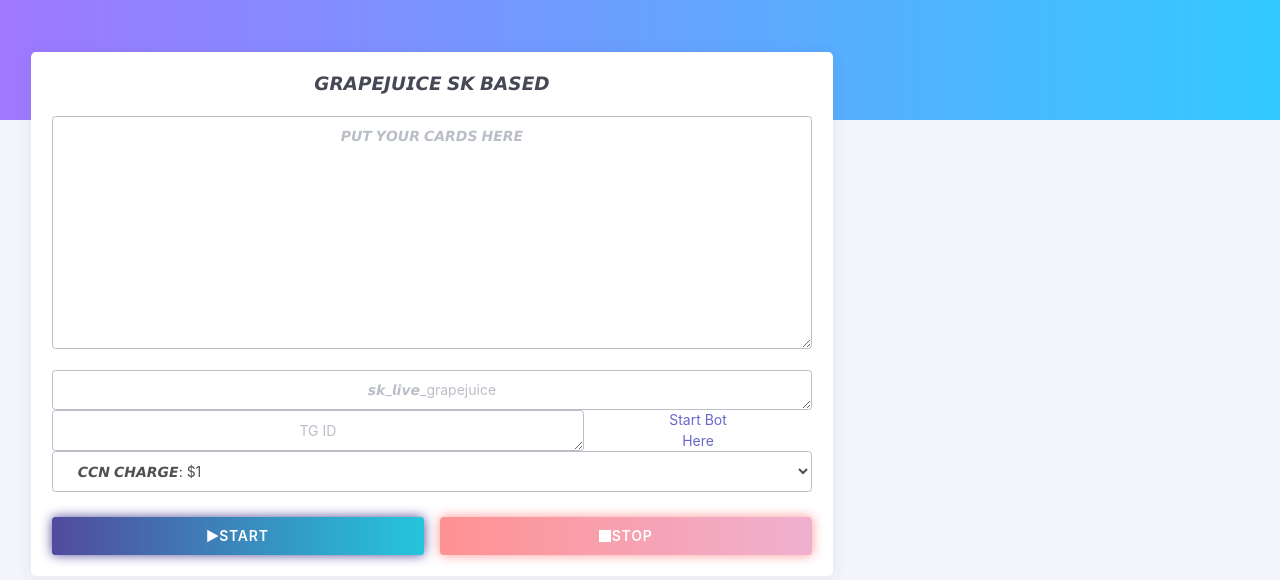
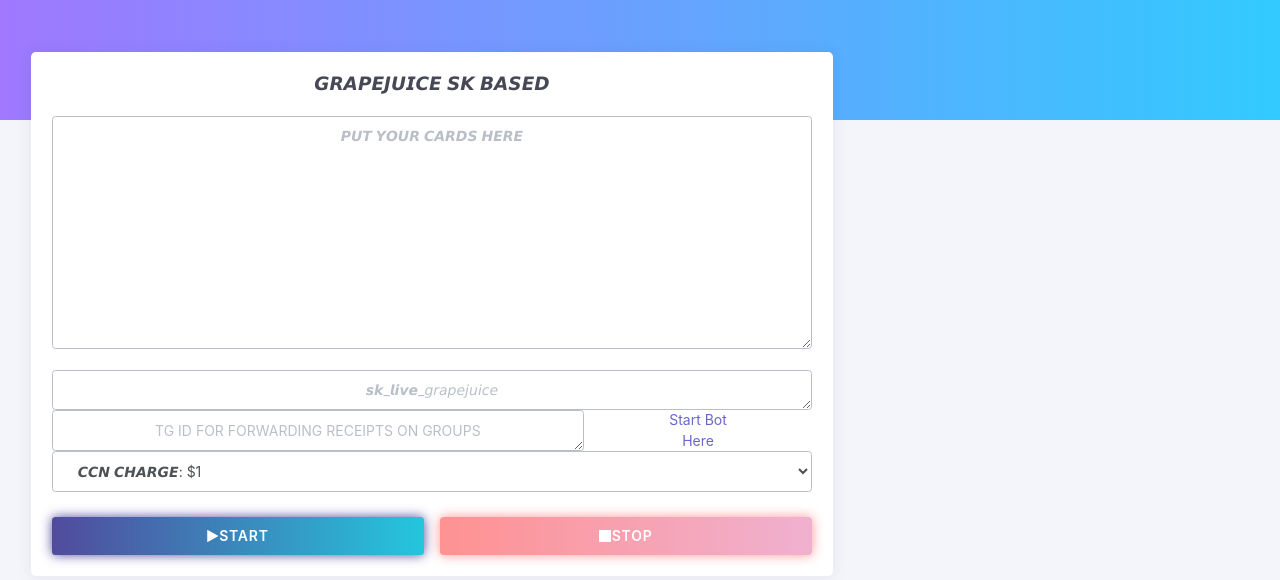
Before and after one commit to MannyTheHammy/grape1, a PHP site: page / in a window 1280 px wide. Shown: the top 580 px of the page. Run offline with PHP 8.4, Linux system fonts and the light colour scheme; some libraries are stand-ins or nearby versions; some web fonts are replaced.

Commit message:
Update index.php

```diff
--- a/index.php
+++ b/index.php
@@ -28,10 +28,10 @@
 					<h4 class="mb-2"><strong>𝙂𝙍𝘼𝙋𝙀𝙅𝙐𝙄𝘾𝙀 𝙎𝙆 𝘽𝘼𝙎𝙀𝘿</strong></h4>
 
 					<textarea rows="12" class="form-control text-center form-checker mb-2" placeholder="𝙋𝙐𝙏 𝙔𝙊𝙐𝙍 𝘾𝘼𝙍𝘿𝙎 𝙃𝙀𝙍𝙀"></textarea>
-					<textarea rows="1" class="form-control text-center" style="width: 100%; float: left ;"  id="sec" placeholder="𝙨𝙠_𝙡𝙞𝙫𝙚_grapejuice"></textarea>
-					<textarea rows="1" class="form-control text-center" style="width: 70%; float: left ;"  id="bec" placeholder="TG ID"></textarea>
+					<textarea rows="1" class="form-control text-center" style="width: 100%; float: left ;"  id="sec" placeholder="𝙨𝙠_𝙡𝙞𝙫𝙚_𝘨𝘳𝘢𝘱𝘦𝘫𝘶𝘪𝘤𝘦"></textarea>
+					<textarea rows="1" class="form-control text-center" style="width: 70%; float: left ;"  id="bec" placeholder="TG ID FOR FORWARDING RECEIPTS ON GROUPS"></textarea>
 
-					<a href='http://t.me/Grape_CC_Bot'>Start Bot </br> Here</a>
+					<a href='http://t.me/Grape_CC_Bot' target="_blank">Start Bot </br> Here</a>
 
 					          <select name="gate" id="gate" class="form-control" style="margin-bottom: 5px;"
     <option </option>
```
